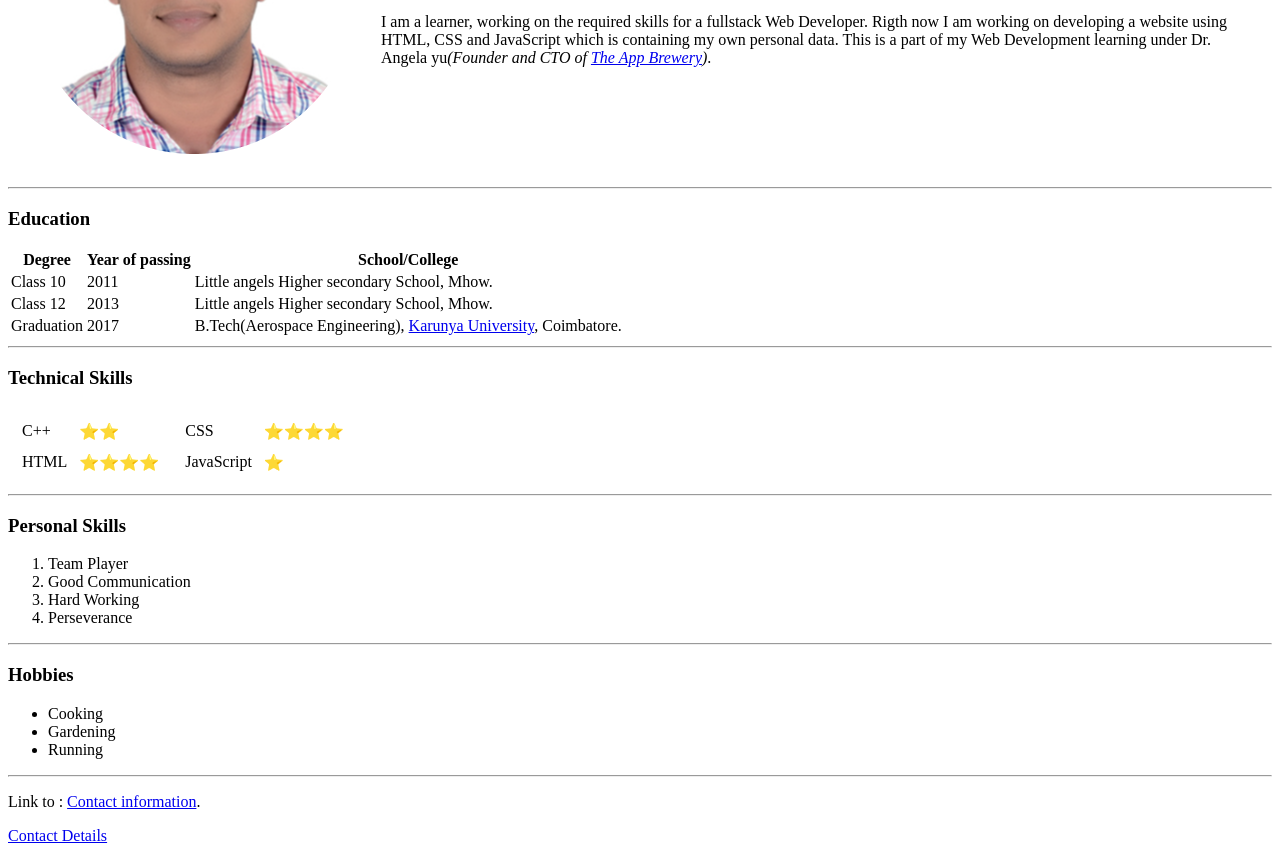
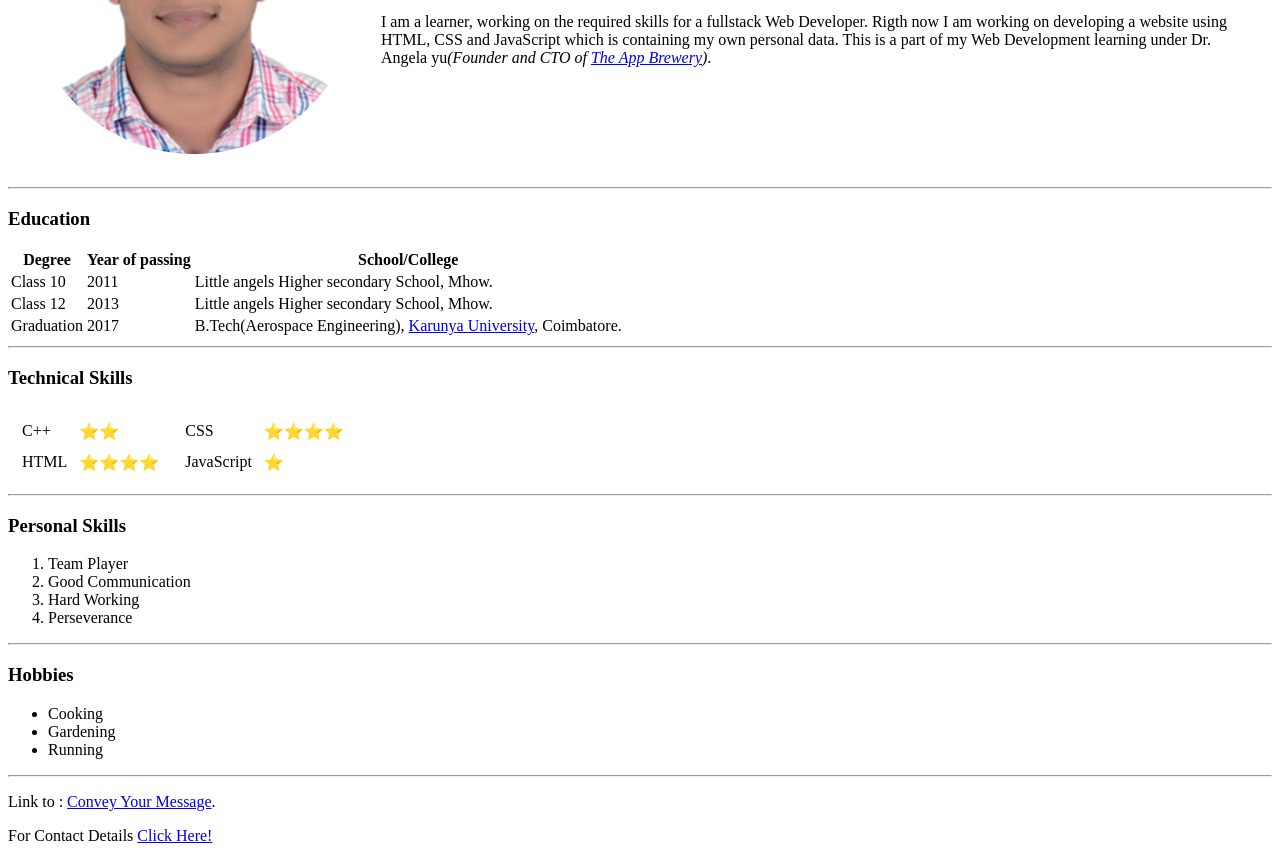
Before and after one commit to Vikas94Patel/Personal-Data-Site, a plain HTML site: page index.html in a window 1280 px wide. Shown: the part 205-1066 px from the top of the page. Drawn offline with Linux system fonts and the light colour scheme.

Commit message:
index.html

```diff
--- a/index.html
+++ b/index.html
@@ -88,7 +88,7 @@
         <li>Running</li>
     </ul>
     <hr>
-    <p>Link to : <a href="contactinfo.html">Contact information</a>.</p>
-    <a href="contactinfo.html">Contact Details</a>
+    <p>Link to : <a href="contactinfo.html">Convey Your Message</a>.</p>
+    <p>For Contact Details <a href="contactinfo.html">Click Here!</a></p>
 </body>
 </html>
```
